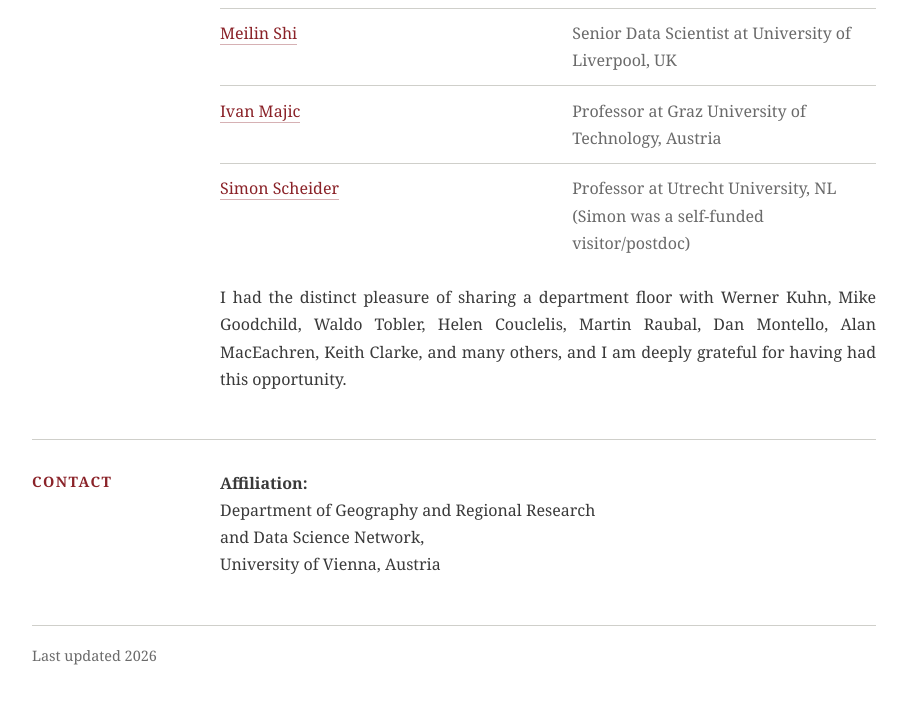
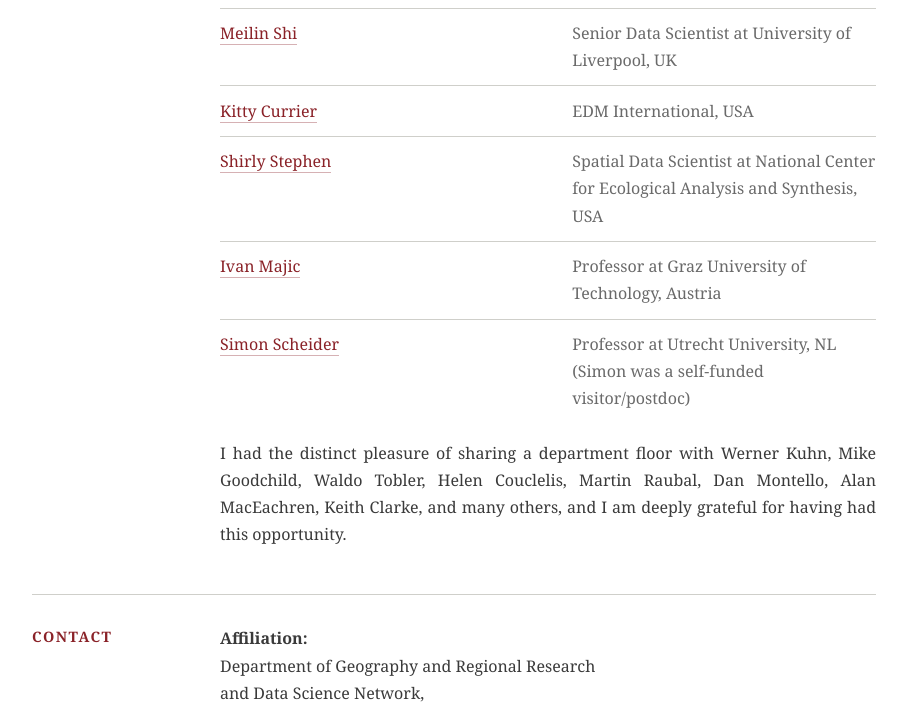
Before and after one commit to kjano/kjano.github.io, a plain HTML site: page index.html in a window 1280 px wide. Shown: the part 3219-3925 px from the top of the page, without its empty margins (186-1093 px from the left). Drawn offline with Linux system fonts and the light colour scheme.

Commit message:
Update index.html

```diff
--- a/index.html
+++ b/index.html
@@ -399,10 +399,22 @@ Below I list only former PhD students and postdocs whom I formally advised or (m
 <div class="student-now">Senior Data Scientist at University of Liverpool, UK</div>
 </li>
 
+
+<li>
+<div class="student-name"><a href="https://kittycurrier.com/#academics">Kitty Currier </a></div>
+<div class="student-now">EDM International, USA</div>
+</li>
+
+<li>
+<div class="student-name"><a href="https://scholar.google.com/citations?hl=en&user=T6v6sZgAAAAJ">Shirly Stephen</a></div>
+<div class="student-now">Spatial Data Scientist at National Center for Ecological Analysis and Synthesis, USA</div>
+</li>
+
 <li>
 <div class="student-name"><a href="https://www.tugraz.at/institute/ifg/research/geoinformation">Ivan Majic </a></div>
 <div class="student-now">Professor at Graz University of Technology, Austria </div>
 </li>
+
 
 <li>
 <div class="student-name"><a href="https://www.uu.nl/staff/SScheider">Simon Scheider </a></div>
```
